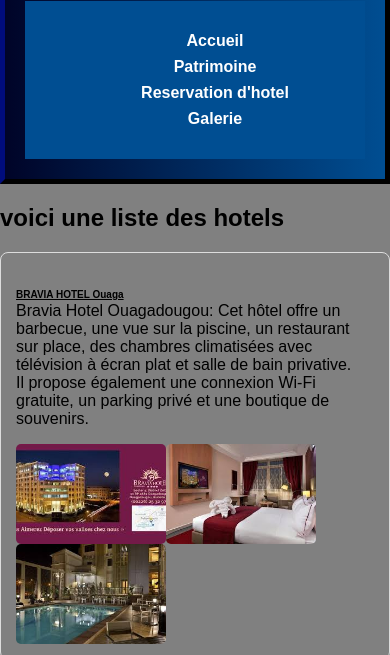
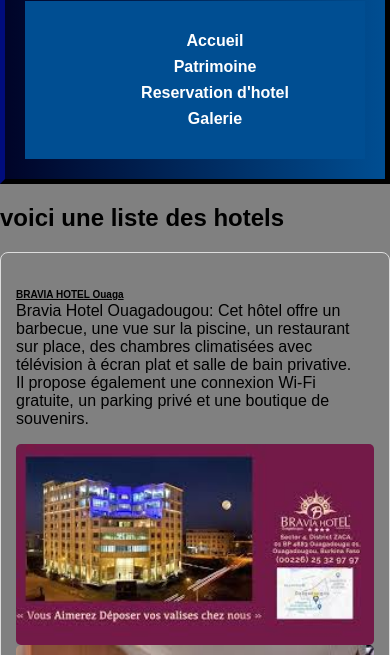
Before and after one commit to victor4241/victor-s-cite, a plain HTML site: page hotel.html in a window 390 px wide. Shown: the part 445-1100 px from the top of the page. Drawn offline with Linux system fonts and the light colour scheme.

Commit message:
monstyle.css

```diff
--- a/monstyle.css
+++ b/monstyle.css
@@ -258,9 +258,15 @@
         }
 
         @media (max-width: 480px) {
-            .patri table img {
+          .photo-gallery img {
+                width: 100%;
+                height: auto;
+
+            }
+            .gallery img {
                 width: 100%;
                 height: auto;
 
             }
         }
+        }
```
